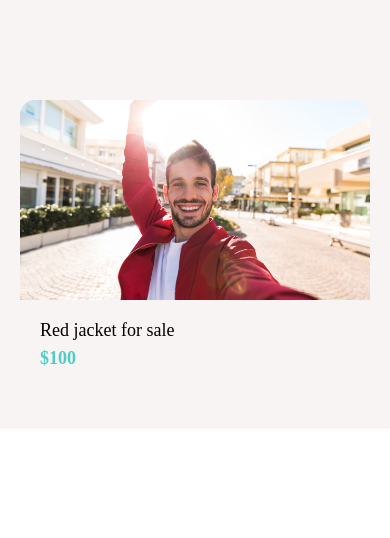
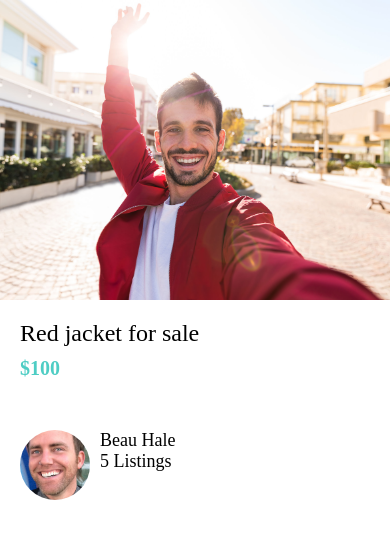
Before and after one commit to halebeau/DoneWithIt-React_Native, a React Native app: screen / in a window 390 px wide. Shown: the top 538 px of the page. Built offline with nearby package versions, Linux system fonts and the light colour scheme.

Commit message:
Added: ListingDetailsScreen

```diff
--- a/App.js
+++ b/App.js
@@ -1,19 +1,9 @@
 import React from "react";
 import { View } from "react-native";
-
 import Card from "./app/components/Card";
 
+import ListingDetailsScreen from "./app/screens/ListingDetailsScreen";
+
 export default function App() {
-  return (
-    <View style={{
-        backgroundColor: "#f8f4f4",
-        padding: 20,
-        paddingTop: 100,
-      }}>
-      <Card
-        title="Red jacket for sale"
-        subTitle="$100"
-        image={require("./app/assets/jacket.jpg")} />
-    </View>
-  )
+  return <ListingDetailsScreen />;
 }
--- /dev/null
+++ b/app/screens/ListingDetailsScreen.js
@@ -0,0 +1,50 @@
+import React from "react"
+import { View, Image, StyleSheet } from "react-native"
+import AppText from "../components/AppText"
+
+import ListItem from "../components/ListItem"
+import colors from "../config/colors"
+
+function ListingDetailsScreen(props) {
+  return (
+    <View>
+      <Image style={styles.image} source={require("../assets/jacket.jpg")} />
+      <View style={styles.detailsContainer}>
+        <AppText style={styles.title}>Red jacket for sale</AppText>
+        <AppText style={styles.price}>$100</AppText>
+        <View style={styles.userContainer}>
+          <ListItem
+            image={require("../assets/beau_small.png")}
+            title="Beau Hale"
+            subTitle="5 Listings"
+          />
+        </View>
+      </View>
+    </View>
+  )
+}
+
+const styles = StyleSheet.create({
+  detailsContainer: {
+    padding: 20,
+  },
+  image: {
+    width: "100%",
+    height: 300,
+  },
+  price: {
+    color: colors.secondary,
+    fontWeight: "bold",
+    fontSize: 20,
+    marginVertical: 10,
+  },
+  title: {
+    fontSize: 24,
+    fontWeight: "500",
+  },
+  userContainer: {
+    marginVertical: 40,
+  },
+})
+
+export default ListingDetailsScreen
```
Also changed, not shown: app/assets/beau_small.png (added).
